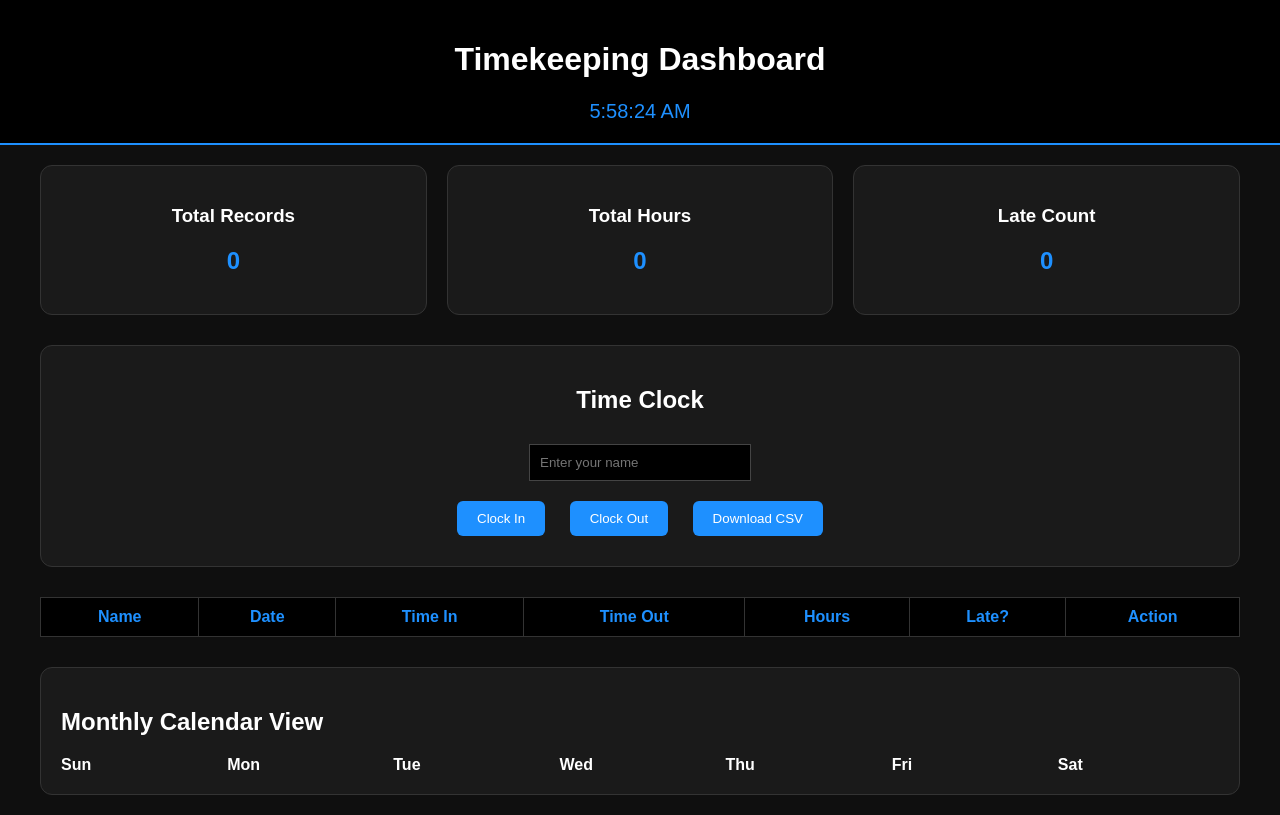
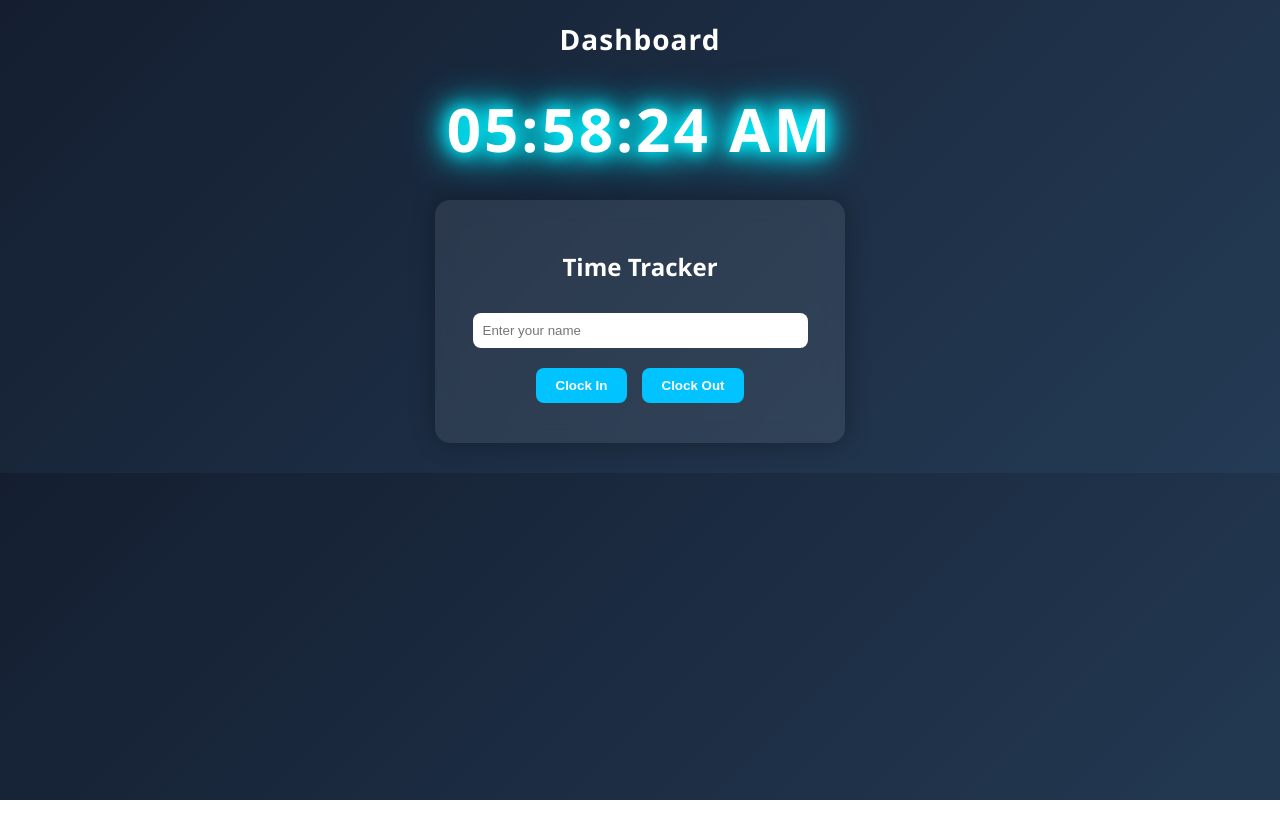
Before and after one commit to Lz28Justin/time-tracker, a website: page public/index.html in a window 1280 px wide. Drawn offline with Linux system fonts and the light colour scheme; no server answers.

Commit message:
Update index.html

```diff
--- a/public/index.html
+++ b/public/index.html
@@ -2,343 +2,160 @@
 <html>
 <head>
   <title>Timekeeping Dashboard</title>
+  <meta name="viewport" content="width=device-width, initial-scale=1.0">
+
   <style>
     body {
-            font-family: Arial;
       margin: 0;
-            background: #0f0f0f;
+      font-family: 'Segoe UI', sans-serif;
+      background: linear-gradient(135deg, #141e30, #243b55);
       color: white;
+      text-align: center;
     }
 
     header {
-            background: #000;
       padding: 20px;
-            text-align: center;
-            border-bottom: 2px solid #1e90ff;
+      font-size: 28px;
+      font-weight: bold;
+      letter-spacing: 1px;
     }
 
-        #liveClock {
-            font-size: 20px;
+    .clock-container {
       margin-top: 10px;
-            color: #1e90ff;
     }
 
-        .container {
-            padding: 20px;
-            max-width: 1200px;
-            margin: auto;
+    .glow-clock {
+      font-size: 60px;
+      font-weight: bold;
+      letter-spacing: 3px;
+      animation: glow 2s ease-in-out infinite alternate;
     }
 
-        .cards {
-            display: grid;
-            grid-template-columns: repeat(auto-fit, minmax(200px, 1fr));
-            gap: 20px;
-            margin-bottom: 30px;
+    @keyframes glow {
+      from {
+        text-shadow:
+          0 0 10px #00f2ff,
+          0 0 20px #00f2ff,
+          0 0 30px #00f2ff,
+          0 0 40px #00c3ff;
+      }
+      to {
+        text-shadow:
+          0 0 20px #00f2ff,
+          0 0 30px #00f2ff,
+          0 0 40px #00f2ff,
+          0 0 50px #00c3ff;
+      }
     }
 
     .card {
-            background: #1a1a1a;
-            padding: 20px;
-            border-radius: 12px;
-            text-align: center;
-            border: 1px solid #333;
-        }
-
-        .card h2 {
-            color: #1e90ff;
-        }
-
-        .clock-box {
-            background: #1a1a1a;
-            padding: 20px;
-            border-radius: 12px;
-            margin-bottom: 30px;
-            text-align: center;
-            border: 1px solid #333;
+      background: rgba(255,255,255,0.08);
+      backdrop-filter: blur(10px);
+      margin: 30px auto;
+      padding: 30px;
+      width: 350px;
+      border-radius: 15px;
+      box-shadow: 0 0 25px rgba(0,0,0,0.3);
     }
 
     input {
+      width: 90%;
       padding: 10px;
-            margin: 10px;
-            width: 200px;
-            background: #000;
-            color: white;
-            border: 1px solid #444;
+      margin: 10px 0;
+      border-radius: 8px;
+      border: none;
+      outline: none;
     }
 
     button {
       padding: 10px 20px;
-            margin: 10px;
-            background: #1e90ff;
+      margin: 10px 5px;
+      border: none;
+      border-radius: 8px;
+      background: #00c3ff;
       color: white;
-            border: none;
-            border-radius: 6px;
+      font-weight: bold;
       cursor: pointer;
+      transition: 0.3s;
     }
 
     button:hover {
-            background: #0d6efd;
+      background: #00f2ff;
+      transform: scale(1.05);
     }
 
-        table {
-            width: 100%;
-            border-collapse: collapse;
-            background: #1a1a1a;
-        }
-
-        th, td {
-            padding: 10px;
-            border: 1px solid #333;
-            text-align: center;
-        }
-
-        th {
-            background: #000;
-            color: #1e90ff;
-        }
-
-        .calendar {
-            margin-top: 30px;
-            background: #1a1a1a;
-            padding: 20px;
-            border-radius: 12px;
-            border: 1px solid #333;
-        }
-
-        .calendar-grid {
-            display: grid;
-            grid-template-columns: repeat(7, 1fr);
-            gap: 5px;
-        }
-
-        .calendar-day {
-            padding: 15px;
-            text-align: center;
-            border-radius: 6px;
-            background: #222;
-        }
-
-        .present { background: #28a745; }
-        .late { background: orange; }
-
-        .calendar-header {
-            font-weight: bold;
-        }
   </style>
 </head>
+
 <body>
 
-<header>
-    <h1>Timekeeping Dashboard</h1>
-    <div id="liveClock"></div>
-</header>
+  <header>Dashboard</header>
 
-<div class="container">
-
-    <div class="cards">
-        <div class="card">
-            <h3>Total Records</h3>
-            <h2 id="totalRecords">0</h2>
-        </div>
-        <div class="card">
-            <h3>Total Hours</h3>
-            <h2 id="totalHours">0</h2>
-        </div>
-        <div class="card">
-            <h3>Late Count</h3>
-            <h2 id="lateCount">0</h2>
-        </div>
+  <div class="clock-container">
+    <div id="clock" class="glow-clock">00:00:00 AM</div>
   </div>
 
-    <div class="clock-box">
-        <h2>Time Clock</h2>
-        <input type="text" id="name" placeholder="Enter your name" required>
+  <div class="card">
+    <h2>Time Tracker</h2>
+
+    <input type="text" id="name" placeholder="Enter your name">
+
     <br>
+
     <button onclick="clockIn()">Clock In</button>
     <button onclick="clockOut()">Clock Out</button>
-        <button onclick="downloadCSV()">Download CSV</button>
-    </div>
-
-    <table>
-        <thead>
-            <tr>
-                <th>Name</th>
-                <th>Date</th>
-                <th>Time In</th>
-                <th>Time Out</th>
-                <th>Hours</th>
-                <th>Late?</th>
-                <th>Action</th>
-            </tr>
-        </thead>
-        <tbody id="records"></tbody>
-    </table>
-
-    <div class="calendar">
-        <h2>Monthly Calendar View</h2>
-        <div class="calendar-grid calendar-header">
-            <div>Sun</div><div>Mon</div><div>Tue</div>
-            <div>Wed</div><div>Thu</div><div>Fri</div><div>Sat</div>
-        </div>
-        <div class="calendar-grid" id="calendarBody"></div>
-    </div>
-
   </div>
 
 <script>
+  // LIVE GLOW CLOCK
+  function updateClock() {
+    const now = new Date();
 
-// LIVE DIGITAL CLOCK (12-hour format)
-function updateClock(){
-    const now = new Date();
     let hours = now.getHours();
-    let minutes = now.getMinutes().toString().padStart(2,'0');
-    let seconds = now.getSeconds().toString().padStart(2,'0');
-    let ampm = hours >= 12 ? "PM" : "AM";
+    let minutes = now.getMinutes();
+    let seconds = now.getSeconds();
+    let ampm = hours >= 12 ? 'PM' : 'AM';
+
     hours = hours % 12;
     hours = hours ? hours : 12;
 
-    document.getElementById("liveClock").innerText =
+    hours = hours.toString().padStart(2, '0');
+    minutes = minutes.toString().padStart(2, '0');
+    seconds = seconds.toString().padStart(2, '0');
+
+    document.getElementById("clock").innerText =
       `${hours}:${minutes}:${seconds} ${ampm}`;
   }
 
   setInterval(updateClock, 1000);
   updateClock();
 
+  // Clock In / Clock Out
+  async function clockIn() {
+    const name = document.getElementById("name").value;
+    if (!name) return alert("Enter your name");
 
-function getCurrentDate(){
-    return new Date().toISOString().split("T")[0];
+    await fetch("/clockin", {
+      method: "POST",
+      headers: { "Content-Type": "application/json" },
+      body: JSON.stringify({ name })
+    });
+
+    alert("Clocked In!");
   }
 
-function getCurrentTime(){
-    return new Date().toTimeString().slice(0,5);
-}
+  async function clockOut() {
+    const name = document.getElementById("name").value;
+    if (!name) return alert("Enter your name");
 
-async function clockIn(){
-    const name = document.getElementById("name").value;
-    if(!name) return alert("Enter your name");
-
-    await fetch("/clockin", {
-        method:"POST",
-        headers:{"Content-Type":"application/json"},
-        body:JSON.stringify({
-            name,
-            date:getCurrentDate(),
-            time:getCurrentTime()
-        })
+    await fetch("/clockout", {
+      method: "POST",
+      headers: { "Content-Type": "application/json" },
+      body: JSON.stringify({ name })
     });
 
-    loadRecords();
+    alert("Clocked Out!");
   }
-
-async function clockOut(){
-    const name = document.getElementById("name").value;
-    if(!name) return alert("Enter your name");
-
-    await fetch("/clockout", {
-        method:"POST",
-        headers:{"Content-Type":"application/json"},
-        body:JSON.stringify({
-            name,
-            time:getCurrentTime()
-        })
-    });
-
-    loadRecords();
-}
-
-async function loadRecords(){
-    const res = await fetch("/logs");
-    const data = await res.json();
-
-    const table = document.getElementById("records");
-    table.innerHTML = "";
-
-    let totalHours = 0;
-    let lateCount = 0;
-
-    data.forEach(record => {
-
-        let hours = 0;
-
-        if(record.time_in && record.time_out){
-            const inTime = new Date(`1970-01-01T${record.time_in}:00`);
-            const outTime = new Date(`1970-01-01T${record.time_out}:00`);
-            hours = (outTime - inTime) / (1000*60*60);
-            totalHours += hours;
-        }
-
-        let isLate = record.time_in > "08:00";
-        if(isLate) lateCount++;
-
-        function to12Hour(time){
-            if(!time) return "-";
-            let [h,m] = time.split(":");
-            h = parseInt(h);
-            let ampm = h >= 12 ? "PM" : "AM";
-            h = h % 12;
-            h = h ? h : 12;
-            return `${h}:${m} ${ampm}`;
-        }
-
-        table.innerHTML += `
-            <tr>
-                <td>${record.name}</td>
-                <td>${record.date}</td>
-                <td>${to12Hour(record.time_in)}</td>
-                <td>${to12Hour(record.time_out)}</td>
-                <td>${hours.toFixed(2)}</td>
-                <td>${isLate ? "Yes" : "No"}</td>
-                <td><button onclick="deleteRecord(${record.id})">Delete</button></td>
-            </tr>
-        `;
-    });
-
-    document.getElementById("totalRecords").innerText = data.length;
-    document.getElementById("totalHours").innerText = totalHours.toFixed(2);
-    document.getElementById("lateCount").innerText = lateCount;
-
-    buildCalendar(data);
-}
-
-function buildCalendar(data){
-    const calendar = document.getElementById("calendarBody");
-    calendar.innerHTML = "";
-
-    const now = new Date();
-    const year = now.getFullYear();
-    const month = now.getMonth();
-
-    const firstDay = new Date(year, month, 1).getDay();
-    const daysInMonth = new Date(year, month + 1, 0).getDate();
-
-    for(let i=0;i<firstDay;i++){
-        calendar.innerHTML += `<div></div>`;
-    }
-
-    for(let day=1; day<=daysInMonth; day++){
-        const fullDate = `${year}-${String(month+1).padStart(2,'0')}-${String(day).padStart(2,'0')}`;
-        let record = data.find(r => r.date === fullDate);
-
-        let className = "calendar-day";
-        if(record){
-            className += record.time_in > "08:00" ? " late" : " present";
-        }
-
-        calendar.innerHTML += `<div class="${className}">${day}</div>`;
-    }
-}
-
-async function deleteRecord(id){
-    await fetch("/delete/"+id, {method:"DELETE"});
-    loadRecords();
-}
-
-function downloadCSV(){
-    window.location.href="/download";
-}
-
-loadRecords();
-
 </script>
 
 </body>
```
Lines whose indentation alone changed are shown as unchanged.
